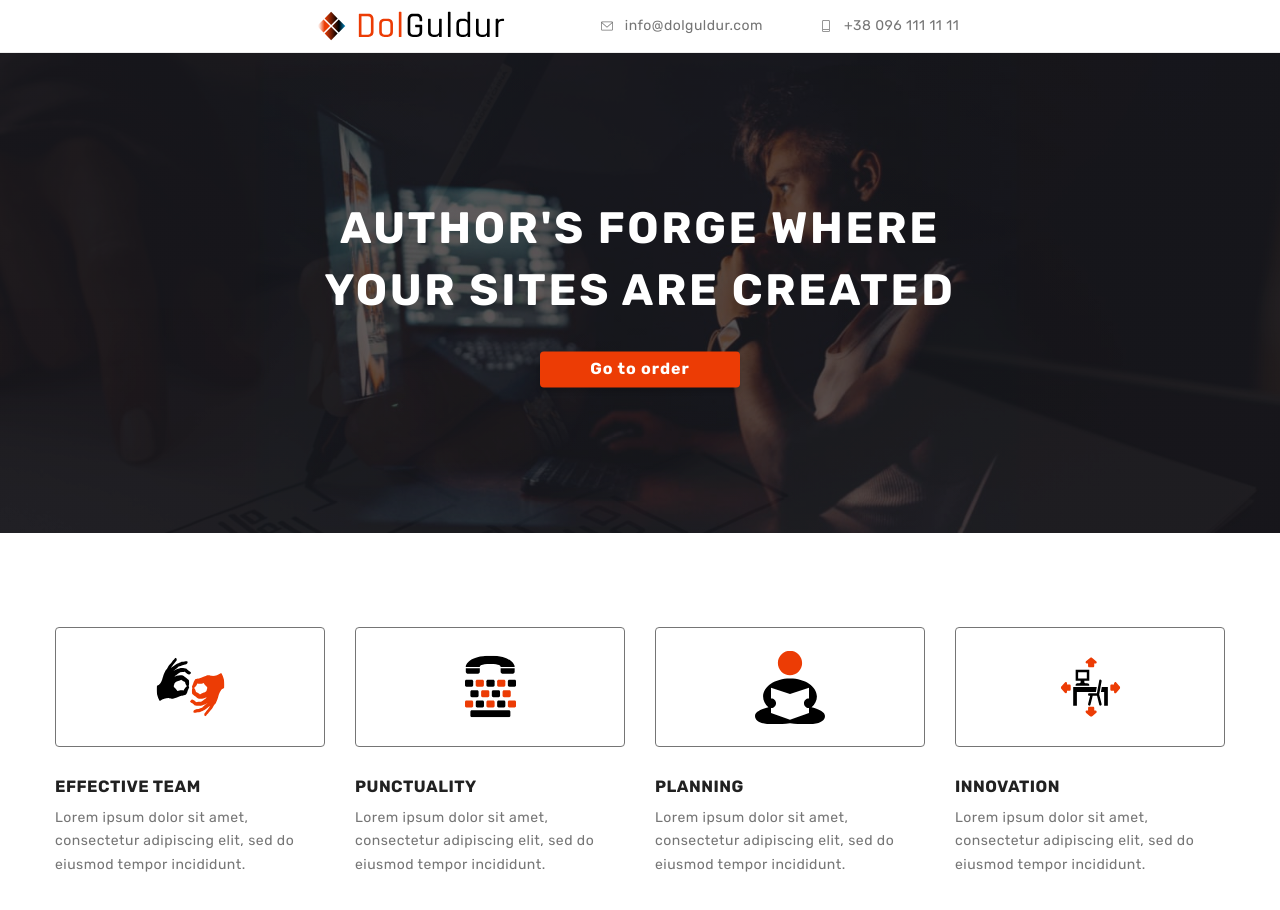
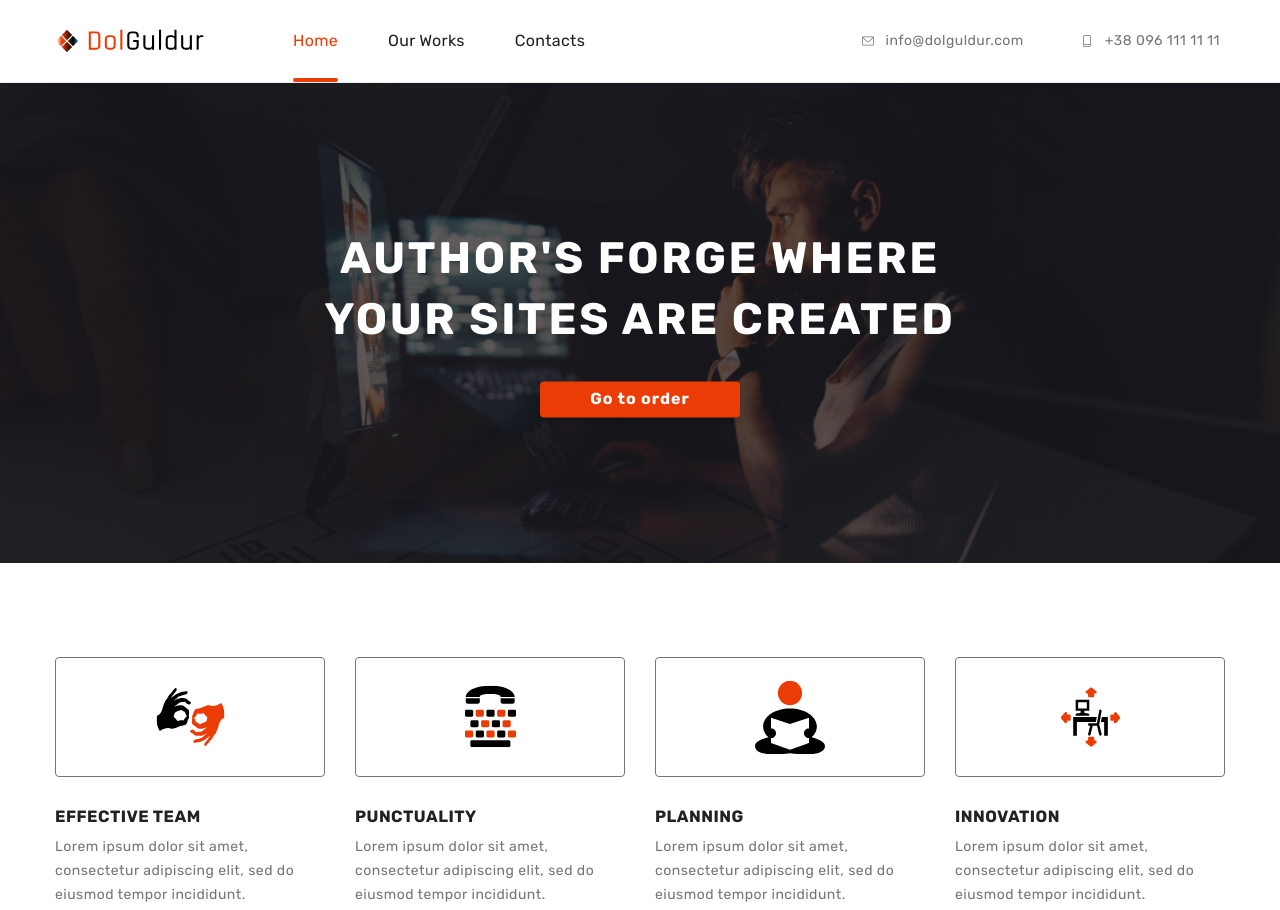
Before and after one commit to inga-divra/DolGuldur, a website: page app/index.html in a window 1280 px wide. Shown: the top 910 px of the page. Drawn offline with Linux system fonts and the light colour scheme; files whose address does not match are found by name.

Commit message:
fixed header logo size and menu list for tab & desk

```diff
--- a/app/index.html
+++ b/app/index.html
@@ -29,7 +29,7 @@
                     <span class="hamburger__line"></span>
                 </button>
 
-                <!--           <div class="mobile-menu">
+                <div class="mobile-menu">
                     <ul class="mobile-menu__list">
                         <li class="mobile-menu__item">
                             <a class="mobile-menu__link current" href="index.html">Home</a>
@@ -69,7 +69,7 @@
                             <a class="mobile-menu__social-link" href="https://www.linkedin.com/">LinkedIn</a>
                         </li>
                     </ul>
-                </div> -->
+                </div>
 
                 <ul class="menu__list">
                     <li class="menu__item">
--- a/app/scss/_global.scss
+++ b/app/scss/_global.scss
@@ -21,7 +21,7 @@ body {
 .section {
     padding: 60px 0;
 
-    @media (min-width:1200px) {
+    @media (min-width: 1200px) {
         padding: 94px 0;
     }
 
@@ -29,6 +29,11 @@ body {
 
 .logo {
     display: block;
+    max-width: 116px;
+
+    @media (min-width: 1200px) {
+        max-width: 149px;
+    }
 }
 
 .title {
--- a/app/scss/components/_header.scss
+++ b/app/scss/components/_header.scss
@@ -10,7 +10,7 @@
 
     &__container {
         display: flex;
-        justify-content: center;
+        justify-content: space-between;
         align-items: center;
     }
 
@@ -39,12 +39,20 @@
 
 .menu {
     display: flex;
-    justify-content: space-between;
     align-items: center;
     letter-spacing: 0.02em;
 
 
     &__list {
+        display: flex;
+    }
+
+    //display: none;
+
+    /*     @media (min-width: 768px) {
+            align-items: center;
+            margin-right: 89px;
+
             display: flex;
             flex-direction: column;
             align-items: flex-start;
@@ -59,21 +67,16 @@
             z-index: 3;
             background-color: $neutral;
             transition: transform 0.3s;
+        } */
 
-        @media (min-width: 768px) {
-            align-items: center;
-            margin-right: 89px;
-
-        }
-    }
-
+    /*
     &__list.active {
         transform: translateY(0);
     }
 
     &__list.active .menu__link::before {
         display: none;
-    }
+    } */
 
 
     &__item {
```
Also changed, not shown: app/css/style.min.css. Lines whose indentation alone changed are shown as unchanged.
